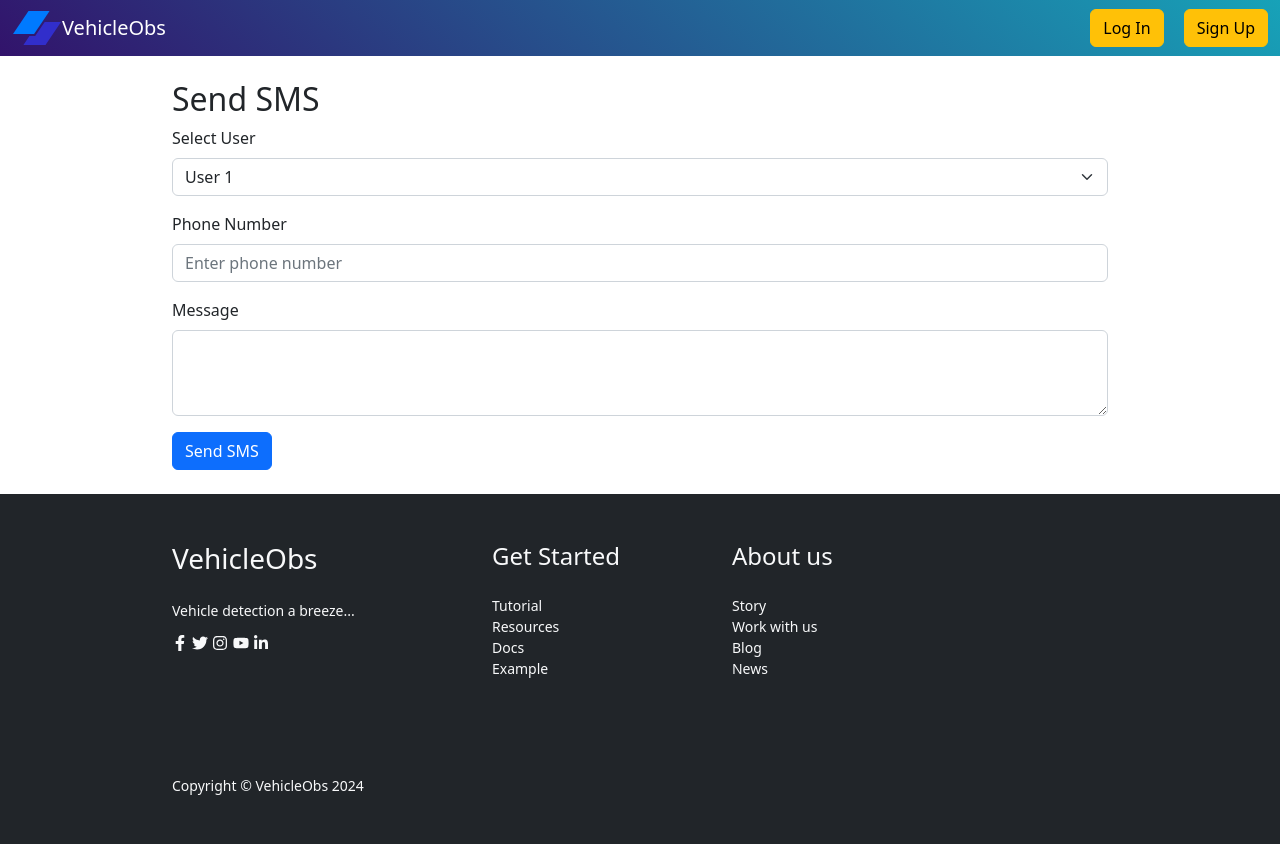
After one commit to sparkle666/vehicle-recognition, a Django app: template templates/pages/send_sms.html in a window 1280 px wide. The commit adds this page. Run offline with Django 4.2, Linux system fonts and the light colour scheme; the template is opened without the code that fills it, so the values that code supplies are empty; some libraries are stand-ins or nearby versions.

Commit message:
feat: added the sms sent forms and template

```diff
--- a/accounts/models.py
+++ b/accounts/models.py
@@ -3,8 +3,9 @@ from django.contrib.auth.models import AbstractUser
 from django.db import models
 
 
+
 class CustomUser(AbstractUser):
-
+    phone_number = models.CharField(max_length=200, null = True, blank = False)
     def __str__(self):
         return self.email
 
@@ -15,6 +16,7 @@ class VehicleImage(models.Model):
     approved = models.BooleanField(default=False)
     created_at = models.DateTimeField(auto_now_add=True)
     updated_at = models.DateTimeField(auto_now=True)
+    owner = models.ForeignKey(CustomUser, on_delete = models.SET_NULL, null = True)
 
     def __str__(self):
         return f"Vehicle-{self.id} - {self.created_at}"
--- a/django_project/settings.py
+++ b/django_project/settings.py
@@ -36,6 +36,7 @@ INSTALLED_APPS = [
     "allauth.account",
     "crispy_forms",
     "crispy_bootstrap5",
+    "ninja",
 
     # "debug_toolbar",
     # Local
@@ -168,7 +169,7 @@ AUTH_USER_MODEL = "accounts.CustomUser"
 SITE_ID = 1
 
 # https://docs.djangoproject.com/en/dev/ref/settings/#login-redirect-url
-LOGIN_REDIRECT_URL = "projects_list"
+LOGIN_REDIRECT_URL = "vehicle_image_list"
 
 # https://django-allauth.readthedocs.io/en/latest/views.html#logout-account-logout
 ACCOUNT_LOGOUT_REDIRECT_URL = "home"
--- a/pages/urls.py
+++ b/pages/urls.py
@@ -1,10 +1,12 @@
 from django.urls import path
 
-from .views import (HomePageView, superuser_signup, vehicle_image_list)
+from .views import (HomePageView, superuser_signup, vehicle_image_list, send_sms, sms_success)
 
 urlpatterns = [
     path("", HomePageView.as_view(), name="home"),
     path('vehicle-list/', vehicle_image_list, name='vehicle_image_list'),
+    path('send-sms/', send_sms, name='send_sms'),
+    path('sms-success/', sms_success, name='sms_success'),
 
     # Accounts
     path('superuser/signup/', superuser_signup, name='superuser_signup'),
--- a/templates/pages/nav.html
+++ b/templates/pages/nav.html
@@ -17,7 +17,7 @@
       <ul class="navbar-nav me-auto mb-2 mb-lg-0">
         {% if the_user.is_authenticated %}
         <li class="nav-item">
-          <a class="nav-link active" aria-current="page" href="">All Vehicles</a>
+          <a class="nav-link active" aria-current="page" href="{% url 'vehicle_image_list' %}">All Vehicles</a>
         </li>
         {% endif %}
         <!-- <li class="nav-item">
--- /dev/null
+++ b/templates/pages/send_sms.html
@@ -0,0 +1,33 @@
+{% extends '_base.html' %}
+{% load static %}
+{% load crispy_forms_tags %}
+
+{% block title %}Send SMS{% endblock title %}
+
+{% block content %}
+
+<div class="container my-4">
+    <h2>Send SMS</h2>
+    <form>
+        <div class="mb-3">
+            <label for="user" class="form-label">Select User</label>
+            <!-- Replace the options below with your actual user data -->
+            <select class="form-select" id="user" name="user">
+                <option value="1">User 1</option>
+                <option value="2">User 2</option>
+                <option value="3">User 3</option>
+            </select>
+        </div>
+        <div class="mb-3">
+            <label for="phoneNumber" class="form-label">Phone Number</label>
+            <input type="tel" class="form-control" id="phoneNumber" name="phoneNumber" placeholder="Enter phone number">
+        </div>
+        <div class="mb-3">
+            <label for="message" class="form-label">Message</label>
+            <textarea class="form-control" id="message" name="message" rows="3"></textarea>
+        </div>
+        <a type="submit" class="btn btn-primary" href="{% url 'sms_success' %}">Send SMS</a>
+    </form>
+</div>
+
+{% endblock content %}
--- a/templates/pages/vehicle_image_list.html
+++ b/templates/pages/vehicle_image_list.html
@@ -22,6 +22,9 @@
                     </p>
                     <p class="card-text"><strong>Created At:</strong> {{ vehicle_image.created_at }}</p>
                     <p class="card-text"><strong>Updated At:</strong> {{ vehicle_image.updated_at }}</p>
+                    <div class="">
+                        <p><a class="btn btn-warning" href="{% url 'send_sms' %}">Send SMS</a></p>
+                    </div>
                 </div>
             </div>
         </div>
--- a/templates/partials/hero_video.html
+++ b/templates/partials/hero_video.html
@@ -20,7 +20,7 @@
                         designed to provide accurate and reliable results..</p>
                 </div>
                 <br>
-                <a class="btn btn-warning btn-lg px-4 me-md-2" href="#" role="button">Get Started</a>
+                <a class="btn btn-warning btn-lg px-4 me-md-2" href="{% url 'account_signup' %}" role="button">Get Started</a>
 
             </div>
         </div>
```
Also changed, not shown: accounts/admin.py (+6 -1 lines), accounts/tests.py (+37 -0 lines), pages/views.py (+8 -0 lines), templates/pages/project_list.html (deleted, +0 -9 lines), templates/pages/sms_success.html (added, +15 -0 lines), README.md, accounts/migrations/0004_customuser_phone_number_customuser_vehicle_image.py (added), accounts/migrations/0005_remove_customuser_vehicle_image_vehicleimage_owner.py (added).
